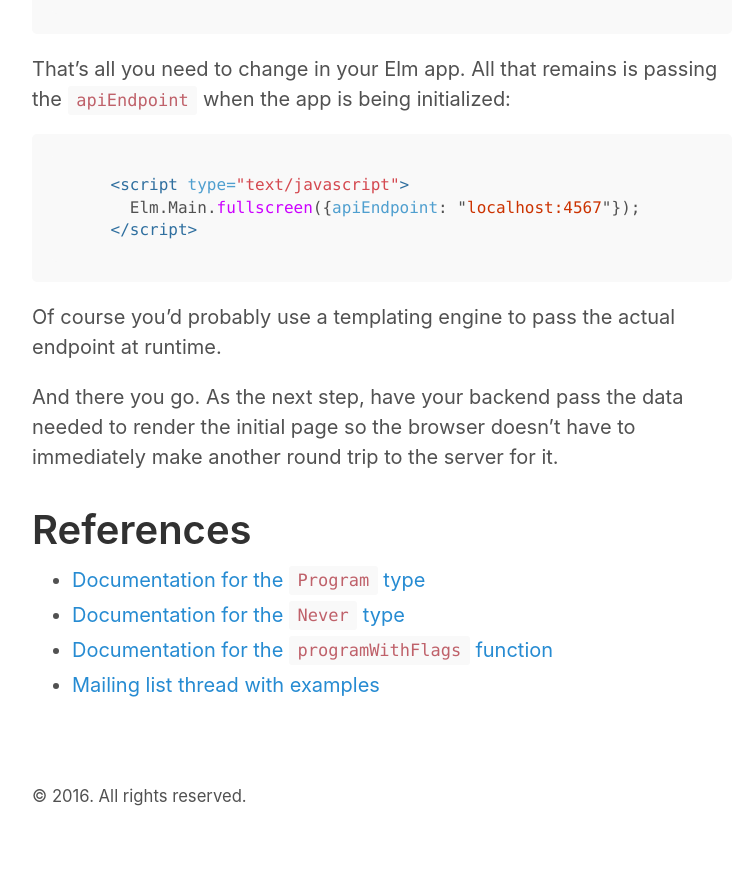
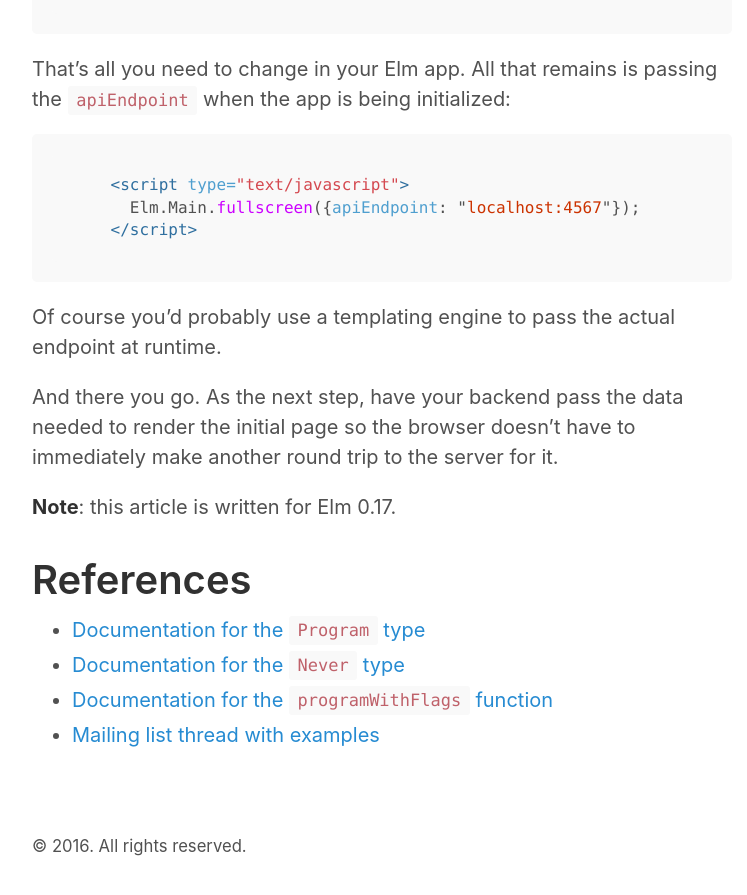
Before and after one commit to mikem/mikem.xyz, a Jekyll site: the page built from _posts/2016-08-19-passing-arguments-to-elm-app.md, in a window 1280 px wide and 900 px high, scrolled down 1781 px. Shown: the top 895 px of the window, without its empty margins (258-1005 px from the left). Built offline with Jekyll 4.4.1, drawn with Linux system fonts in a browser that asks for light colours; before the commit the page ends 2631 px from its top, so only the background shows below that.

Commit message:
Add note about Elm version

```diff
--- a/_posts/2016-08-19-passing-arguments-to-elm-app.md
+++ b/_posts/2016-08-19-passing-arguments-to-elm-app.md
@@ -63,6 +63,8 @@ Of course you'd probably use a templating engine to pass the actual endpoint at
 
 And there you go. As the next step, have your backend pass the data needed to render the initial page so the browser doesn't have to immediately make another round trip to the server for it.
 
+**Note**: this article is written for Elm 0.17.
+
 # References
 
 - [Documentation for the `Program` type](http://package.elm-lang.org/packages/elm-lang/core/4.0.5/Platform#Program)
```
